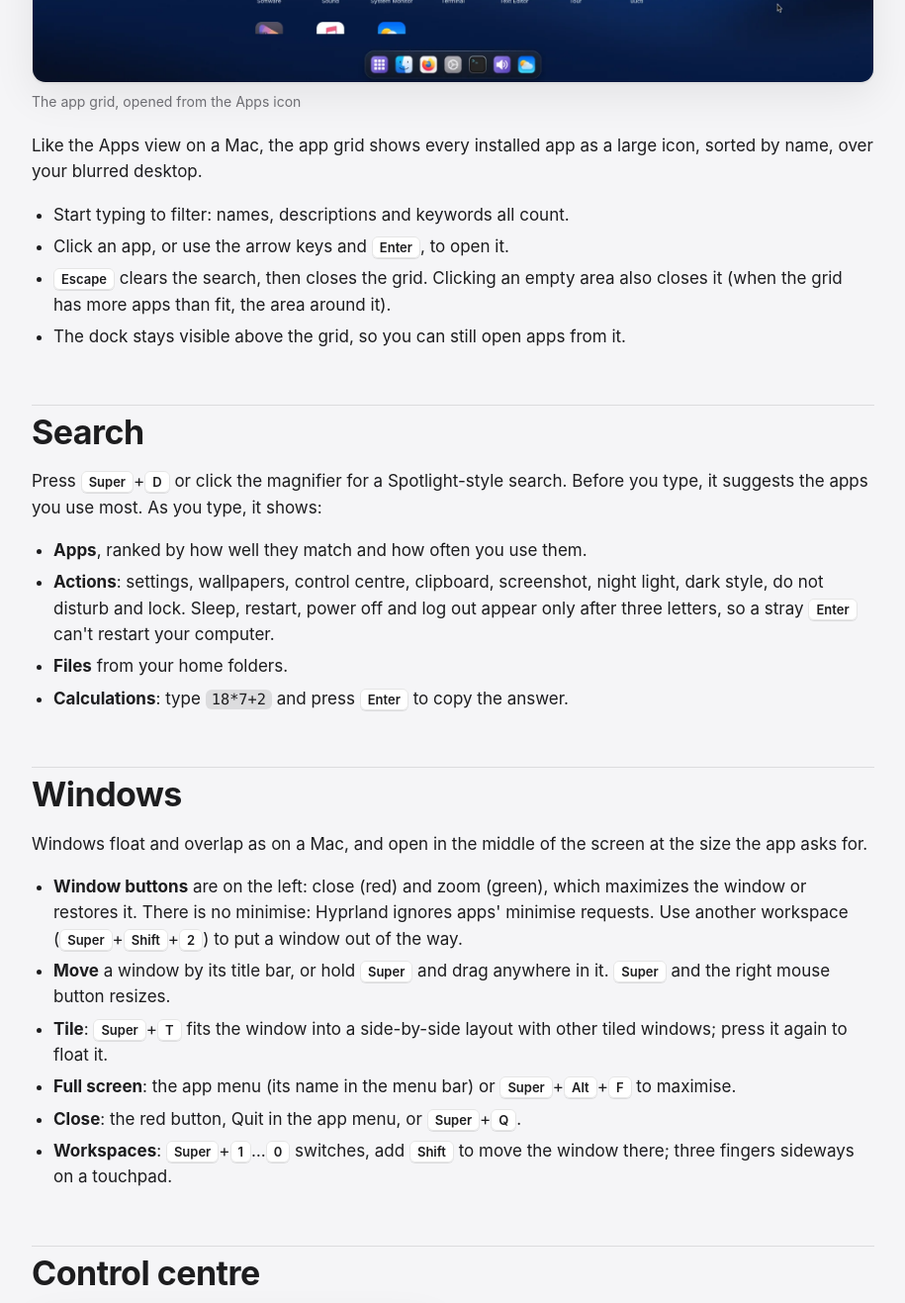
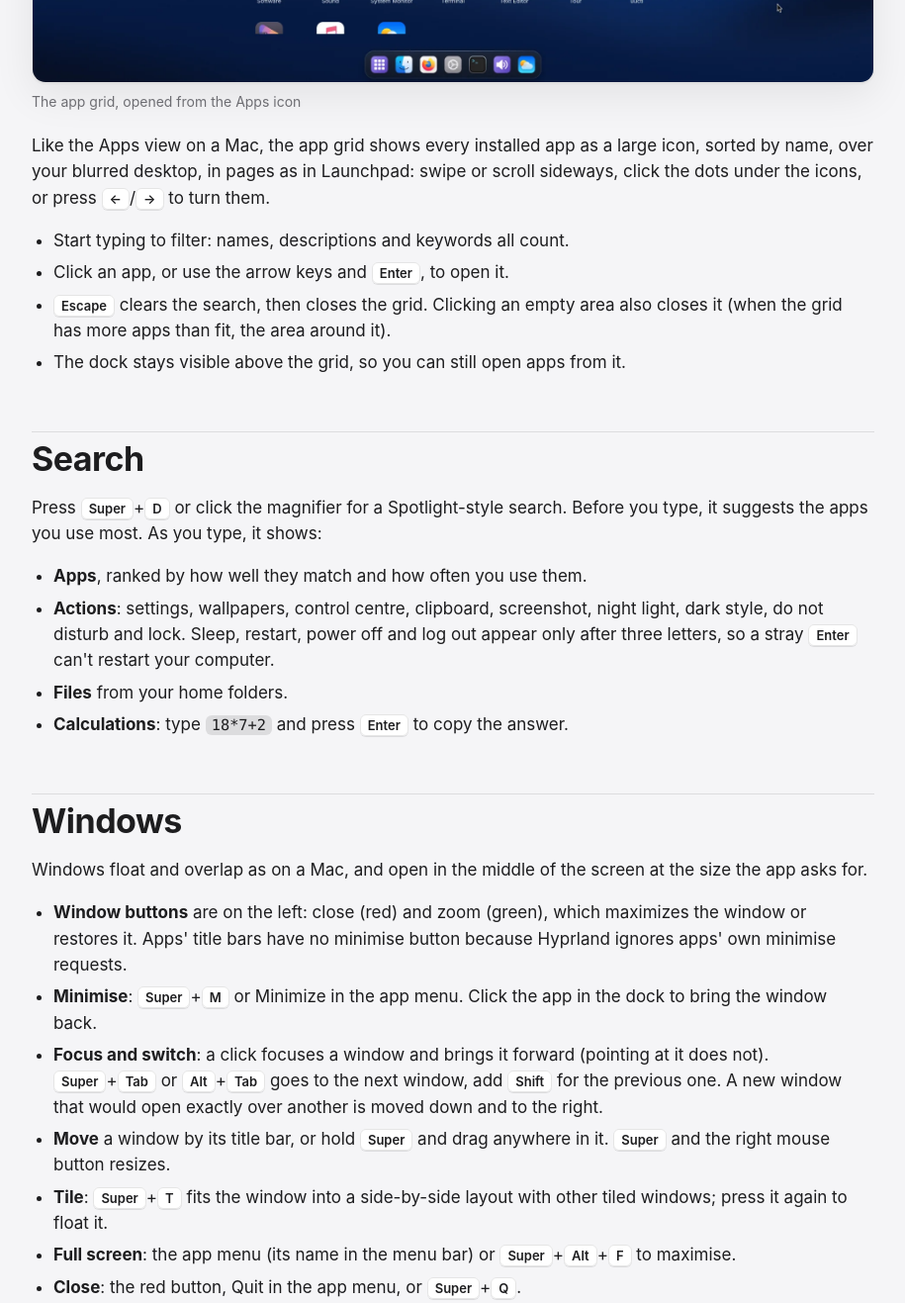
Before and after one commit to Alex-Muhscience/MuhOS, a plain HTML site: page site/docs.html in a window 1280 px wide. Shown: the part 2620-3937 px from the top of the page at 99% size, without its empty margins (316-1231 px from the left). Drawn offline with Linux system fonts and the light colour scheme; files whose address does not match are found by name.

Commit message:
[brand] Docs: minimise, window switching, app grid pages, updates

```diff
--- a/site/docs.html
+++ b/site/docs.html
@@ -90,7 +90,7 @@
 
           <h2 id="apps">App grid</h2>
           <figure><div class="shot"><img src="screenshots/app-grid.webp" width="1920" height="1080" alt="App grid" loading="lazy"></div><figcaption>The app grid, opened from the Apps icon</figcaption></figure>
-          <p>Like the Apps view on a Mac, the app grid shows every installed app as a large icon, sorted by name, over your blurred desktop.</p>
+          <p>Like the Apps view on a Mac, the app grid shows every installed app as a large icon, sorted by name, over your blurred desktop, in pages as in Launchpad: swipe or scroll sideways, click the dots under the icons, or press <kbd>←</kbd>/<kbd>→</kbd> to turn them.</p>
           <ul>
             <li>Start typing to filter: names, descriptions and keywords all count.</li>
             <li>Click an app, or use the arrow keys and <kbd>Enter</kbd>, to open it.</li>
@@ -110,7 +110,9 @@
           <h2 id="windows">Windows</h2>
           <p>Windows float and overlap as on a Mac, and open in the middle of the screen at the size the app asks for.</p>
           <ul>
-            <li><strong>Window buttons</strong> are on the left: close (red) and zoom (green), which maximizes the window or restores it. There is no minimise: Hyprland ignores apps' minimise requests. Use another workspace (<kbd>Super</kbd>+<kbd>Shift</kbd>+<kbd>2</kbd>) to put a window out of the way.</li>
+            <li><strong>Window buttons</strong> are on the left: close (red) and zoom (green), which maximizes the window or restores it. Apps' title bars have no minimise button because Hyprland ignores apps' own minimise requests.</li>
+            <li><strong>Minimise</strong>: <kbd>Super</kbd>+<kbd>M</kbd> or Minimize in the app menu. Click the app in the dock to bring the window back.</li>
+            <li><strong>Focus and switch</strong>: a click focuses a window and brings it forward (pointing at it does not). <kbd>Super</kbd>+<kbd>Tab</kbd> or <kbd>Alt</kbd>+<kbd>Tab</kbd> goes to the next window, add <kbd>Shift</kbd> for the previous one. A new window that would open exactly over another is moved down and to the right.</li>
             <li><strong>Move</strong> a window by its title bar, or hold <kbd>Super</kbd> and drag anywhere in it. <kbd>Super</kbd> and the right mouse button resizes.</li>
             <li><strong>Tile</strong>: <kbd>Super</kbd>+<kbd>T</kbd> fits the window into a side-by-side layout with other tiled windows; press it again to float it.</li>
             <li><strong>Full screen</strong>: the app menu (its name in the menu bar) or <kbd>Super</kbd>+<kbd>Alt</kbd>+<kbd>F</kbd> to maximise.</li>
@@ -145,7 +147,7 @@
             <li><strong>Dynamics</strong>: <em>Even out</em> gently narrows the gap between quiet and loud parts; <em>Night</em> does so strongly, for listening quietly. This needs the <code>ladspa-swh-plugins</code> package, which MuhOS installs by default.</li>
             <li><strong>Test speakers</strong> plays a tone on the left, then the right, then both.</li>
           </ul>
-          <p>The equaliser runs on PipeWire itself and follows whichever output you use (speakers, headphones, Bluetooth). It applies to everything played to your default output, only in the MuhOS session, and it's switched off completely while it's flat. Your settings are kept across restarts. The music window (<kbd>Super</kbd>+<kbd>M</kbd>) has the same equaliser in its EQ tab.</p>
+          <p>The equaliser runs on PipeWire itself and follows whichever output you use (speakers, headphones, Bluetooth). It applies to everything played to your default output, only in the MuhOS session, and it's switched off completely while it's flat. Your settings are kept across restarts. The music window (<kbd>Super</kbd>+<kbd>Shift</kbd>+<kbd>M</kbd>) has the same equaliser in its EQ tab.</p>
 
           <h2 id="appearance">Appearance</h2>
           <h3>Themes and accent colours</h3>
@@ -173,6 +175,8 @@
               <tr><td><kbd>Super</kbd>+<kbd>E</kbd></td><td>Files</td></tr>
               <tr><td><kbd>Super</kbd>+<kbd>F</kbd></td><td>Firefox</td></tr>
               <tr><td><kbd>Super</kbd>+<kbd>Q</kbd></td><td>Close the window</td></tr>
+              <tr><td><kbd>Super</kbd>+<kbd>M</kbd></td><td>Minimise the window (the dock brings it back)</td></tr>
+              <tr><td><kbd>Super</kbd>+<kbd>Tab</kbd> or <kbd>Alt</kbd>+<kbd>Tab</kbd></td><td>Next window (<kbd>Shift</kbd>: previous)</td></tr>
               <tr><td><kbd>Super</kbd>+<kbd>T</kbd></td><td>Tile the window, or float it again</td></tr>
               <tr><td><kbd>Super</kbd>+<kbd>Alt</kbd>+<kbd>F</kbd></td><td>Maximise the window</td></tr>
               <tr><td><kbd>Super</kbd>+drag</td><td>Move (left button) or resize (right button) a window</td></tr>
@@ -182,7 +186,7 @@
               <tr><td><kbd>Super</kbd>+<kbd>L</kbd></td><td>Lock the screen</td></tr>
               <tr><td><kbd>Super</kbd>+<kbd>C</kbd></td><td>Clipboard history</td></tr>
               <tr><td><kbd>Super</kbd>+<kbd>W</kbd></td><td>Wallpapers</td></tr>
-              <tr><td><kbd>Super</kbd>+<kbd>M</kbd></td><td>Music</td></tr>
+              <tr><td><kbd>Super</kbd>+<kbd>Shift</kbd>+<kbd>M</kbd></td><td>Music</td></tr>
               <tr><td><kbd>Super</kbd>+<kbd>V</kbd></td><td>Sound</td></tr>
               <tr><td><kbd>Super</kbd>+<kbd>N</kbd></td><td>Network</td></tr>
               <tr><td><kbd>Super</kbd>+<kbd>S</kbd></td><td>Calendar</td></tr>
@@ -243,7 +247,7 @@ hl.monitor({ output = "DP-1", mode = "2560x1440@144", position = "0x0", scale =
           <p>Check it with <code>Hyprland --verify-config -c ~/.config/muhos/hypr/hyprland.lua</code>. The <a href="https://github.com/Alex-Muhscience/MuhOS#configuration">README</a> covers more.</p>
 
           <h2 id="updating">Updating and removing</h2>
-          <p><strong>Update</strong> by running the install command again: it installs the newest release over the old one and keeps your settings.</p>
+          <p><strong>Update</strong> by running the install command again: it installs the newest release over the old one and keeps your settings. When Settings shows an update, its Update button runs that command for you in a terminal.</p>
           <p><strong>Remove</strong> MuhOS with:</p>
           <pre data-copy><code>sudo dnf remove muhos whitesur-gtk-theme whitesur-icon-theme
 rm -r ~/.config/muhos ~/.config/dconf/muhos                <span class="comment"># optional: MuhOS settings</span>
@@ -252,7 +256,7 @@ rm -r ~/.config/serpantinum ~/.local/state/serpantinum     <span class="comment"
 
           <h2 id="privacy">Privacy</h2>
           <ul>
-            <li>No telemetry, and no update checks in the background: updates come through dnf.</li>
+            <li>No telemetry and no background update checks. Only when you open Settings does MuhOS ask GitHub for its newest release, to offer an update; nothing about you is sent.</li>
             <li>Your location is not looked up automatically. The weather stays off until you set a location in Settings → General → Location; forecasts then come from <a href="https://open-meteo.com/">Open-Meteo</a>. The Detect button does a one-time lookup through ipapi.co.</li>
             <li>The lock screen shows notification titles, never their contents.</li>
           </ul>
```
Also changed, not shown: 1 other file.
